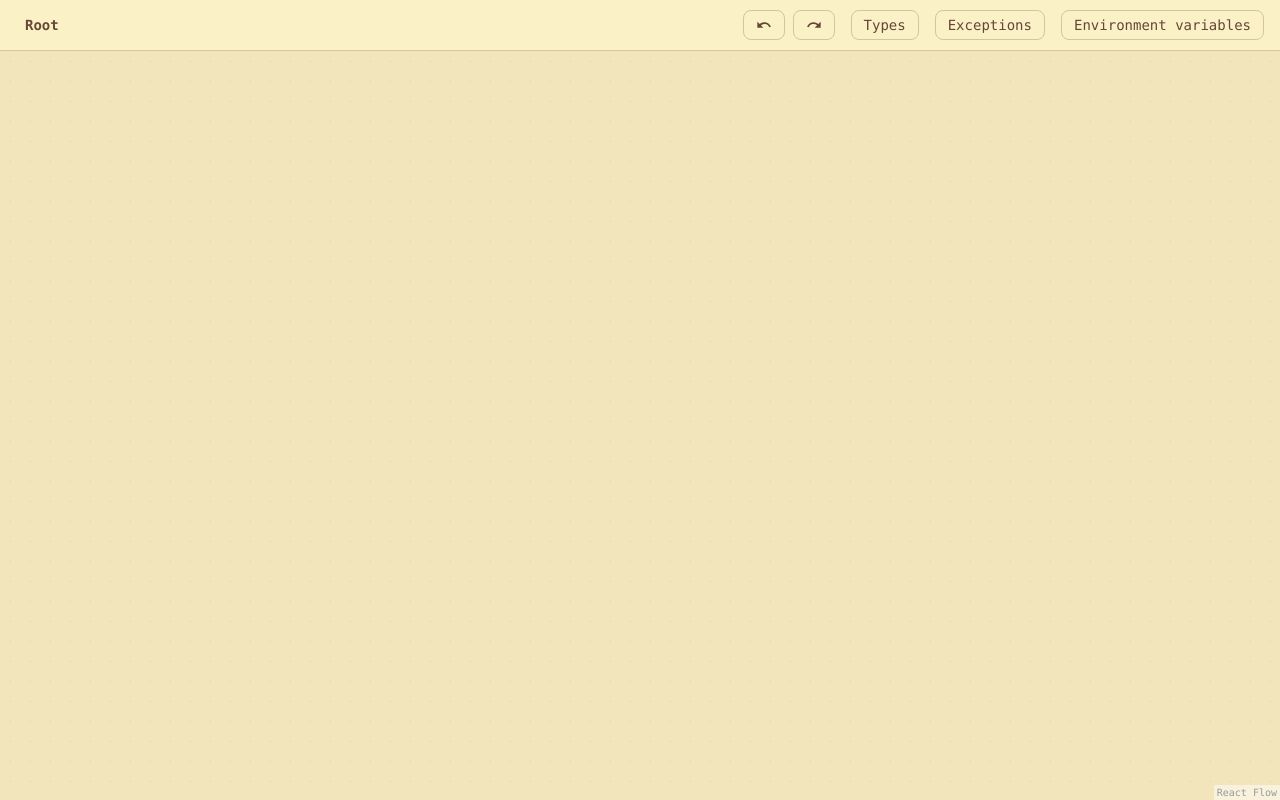
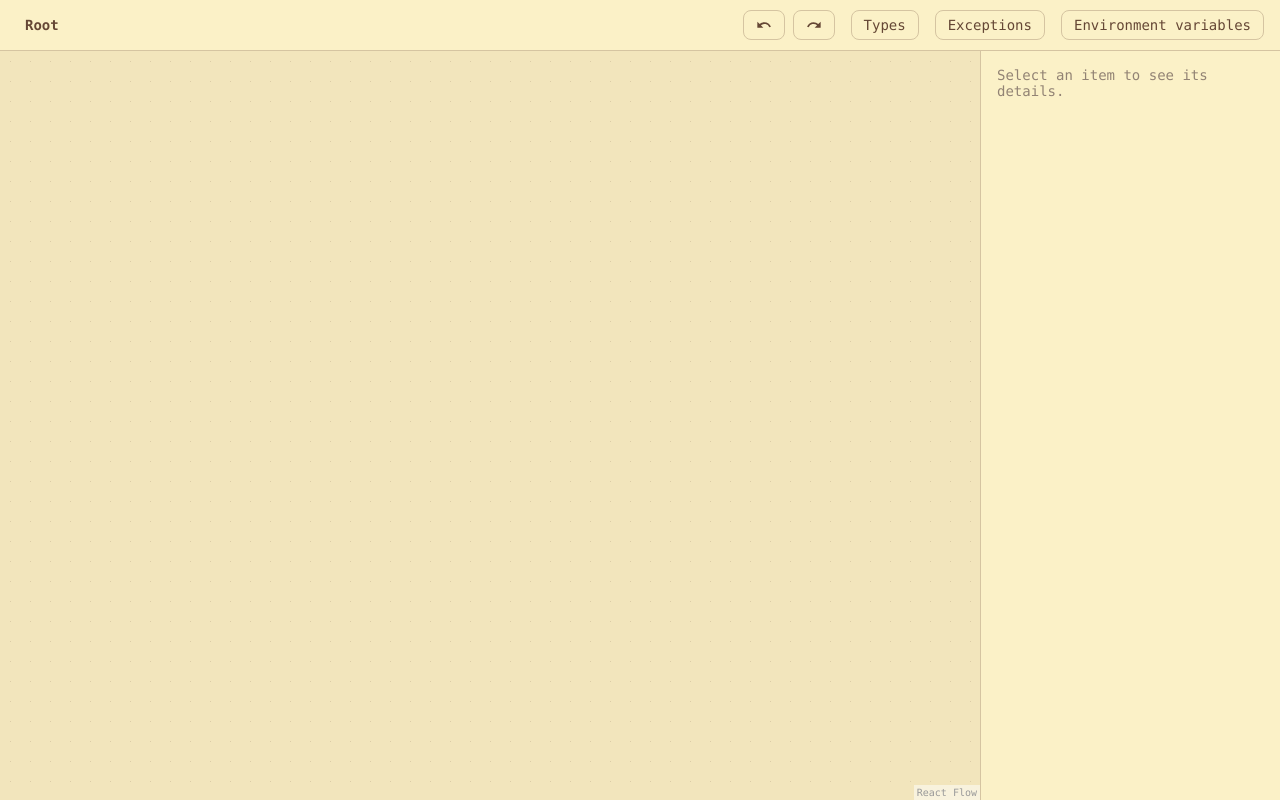
Before and after one commit to tylercoz/flow, a React (Vite) app: page / in a window 1280 px wide. Built offline with nearby package versions, Linux system fonts and the light colour scheme.

Commit message:
feat: keep the sidebar open with a placeholder when nothing is selected

```diff
--- a/src/App.tsx
+++ b/src/App.tsx
@@ -85,8 +85,6 @@ function Layout() {
             onSelectionChange={(s) => setSelection(s?.kind === 'placement' ? { diagramId: navigator.current.id, id: s.id } : null)}
           />
         </div>
-        {placement && (
-          <>
         <div
           className="sidebar-handle"
           role="separator"
@@ -102,8 +100,12 @@ function Layout() {
           onPointerCancel={endResize}
           onKeyDown={resizeByKey}
         />
+        {placement ? (
           <Inspector key={placement.id} item={placement} diagram={diagram} deleteFlow={deleteFlow} width={sidebarWidth} />
-          </>
+        ) : (
+          <aside className="inspector" style={{ width: sidebarWidth }} aria-label="Details">
+            <p className="inspector-empty">Select an item to see its details.</p>
+          </aside>
         )}
       </main>
       <ConfirmDialog deleteFlow={deleteFlow} />
--- a/src/index.css
+++ b/src/index.css
@@ -373,6 +373,10 @@ textarea:focus {
   background: var(--surface);
   border-left: 1px solid var(--border);
 }
+.inspector-empty {
+  margin: 0;
+  color: var(--muted);
+}
 /* FocusGroup wrapper: keeps the aside's column and gap for the fields it holds. */
 .inspector-fields {
   display: flex;
--- a/src/view/Inspector.tsx
+++ b/src/view/Inspector.tsx
@@ -11,7 +11,7 @@ import { IdListEditor } from './IdListEditor'
 import { useStore } from './useStore'
 
 interface InspectorProps {
-  /** The selected Placement. App renders no Inspector when nothing is selected. */
+  /** The selected Placement. App renders an empty sidebar instead when nothing is selected. */
   item: Placement
   /** Sidebar width in px; owned by App so it survives selection changes. */
   width: number
```
Lines whose indentation alone changed are shown as unchanged.
